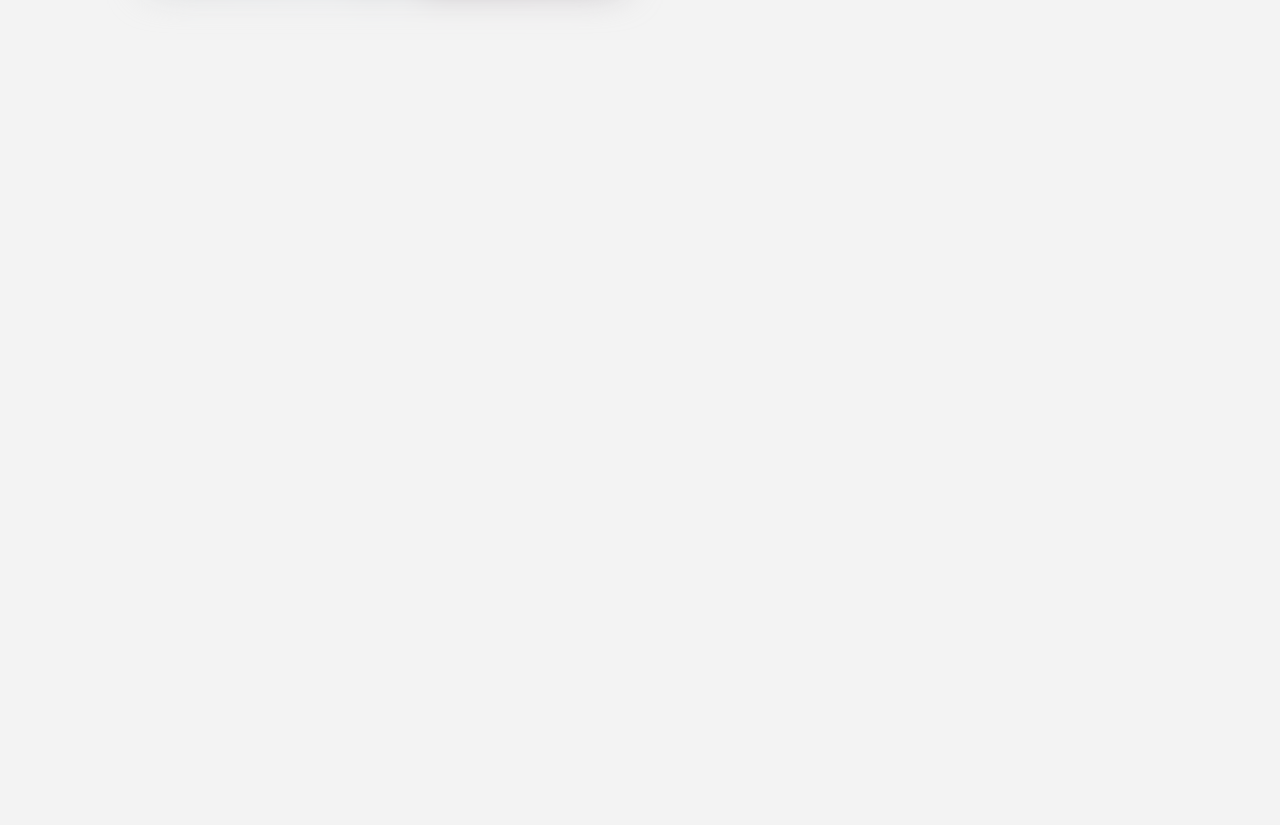
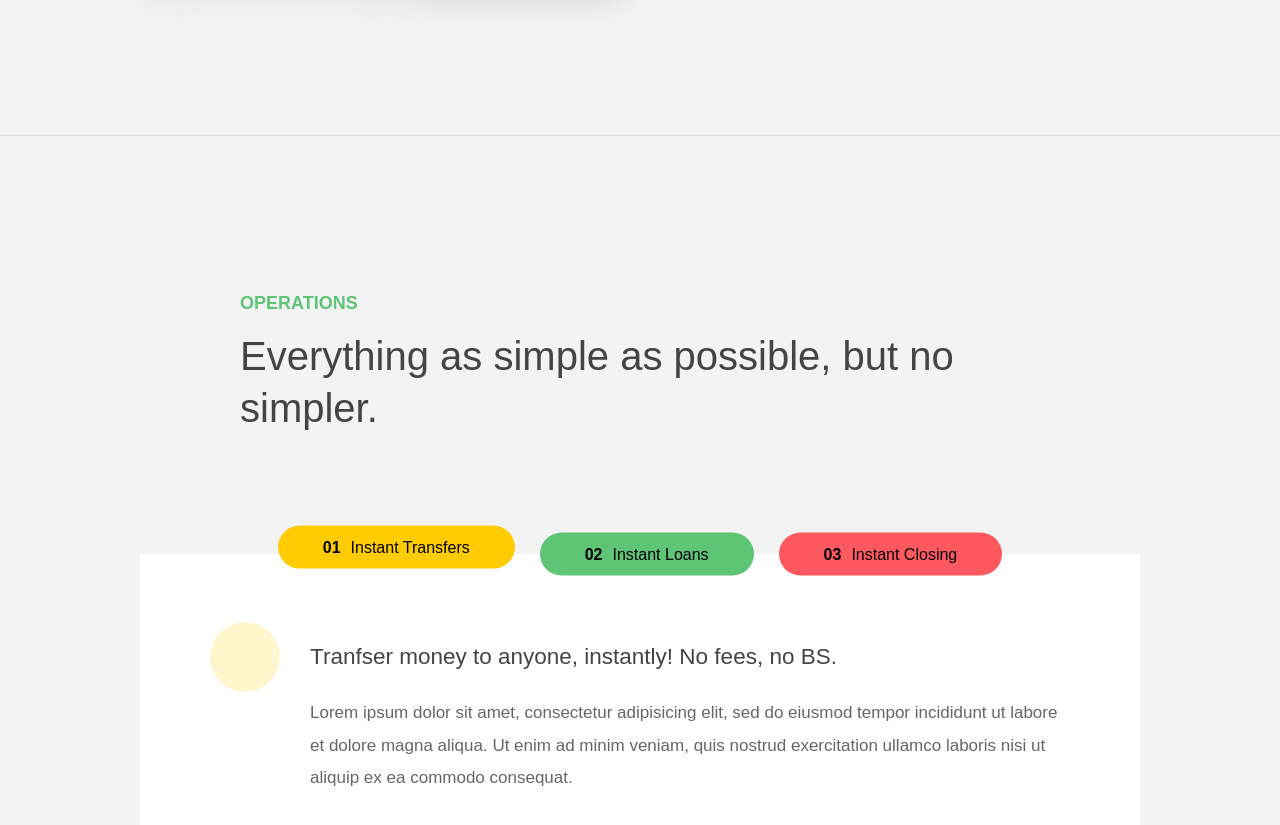
Before and after one commit to Withlaw/-_-, a React (Create React App) app in the folder JS_ZtoE/Bankist/react-app/: page / in a window 1280 px wide. Shown: the part 2120-2945 px from the top of the page. Before the commit the page ends 2255 px from the top, so only its background shows below. Built offline with nearby package versions, Linux system fonts and the light colour scheme.

Commit message:
design: section2 layout

```diff
--- a/JS_ZtoE/Bankist/react-app/src/App.js
+++ b/JS_ZtoE/Bankist/react-app/src/App.js
@@ -1,12 +1,14 @@
 import "./globals.css";
 import Header from "./Header";
 import Section1 from "./Section1";
+import Section2 from "./Section2";
 
 function App() {
   return (
     <div className="App">
       <Header />
       <Section1 />
+      <Section2 />
     </div>
   );
 }
--- /dev/null
+++ b/JS_ZtoE/Bankist/react-app/src/Section2.js
@@ -0,0 +1,13 @@
+import Section2Operations from "./components/section2/section2-operations";
+import Section2Title from "./components/section2/section2-title";
+
+function Section2() {
+  return (
+    <section class="section" id="section--2">
+      <Section2Title />
+      <Section2Operations />
+    </section>
+  );
+}
+
+export default Section2;
--- /dev/null
+++ b/JS_ZtoE/Bankist/react-app/src/components/section2/section2-operations.js
@@ -0,0 +1,85 @@
+import classes from "./section2-operations.module.css";
+
+function Section2Operations() {
+  return (
+    <div className={classes.operations}>
+      <div className={classes["tab-container"]}>
+        <button
+          className={`btn ${classes.tab} ${classes[`tab-1`]} ${
+            classes[`tab-active`]
+          }`}
+          data-tab="1"
+        >
+          <span>01</span>Instant Transfers
+        </button>
+        <button
+          className={`btn ${classes.tab} ${classes[`tab-2`]}`}
+          data-tab="2"
+        >
+          <span>02</span>Instant Loans
+        </button>
+        <button
+          className={`btn ${classes.tab} ${classes[`tab-3`]}`}
+          data-tab="3"
+        >
+          <span>03</span>Instant Closing
+        </button>
+      </div>
+      <div
+        className={`${classes.content} operations__content--1 ${
+          classes[`content-active`]
+        }`}
+      >
+        <div className={`${classes.icon} ${classes[`icon-1`]}`}>
+          {/* <svg>
+            <use xlink:href={img/icons.svg#icon-upload}></use>
+          </svg> */}
+        </div>
+        <h5 className={classes.header}>
+          Tranfser money to anyone, instantly! No fees, no BS.
+        </h5>
+        <p>
+          Lorem ipsum dolor sit amet, consectetur adipisicing elit, sed do
+          eiusmod tempor incididunt ut labore et dolore magna aliqua. Ut enim ad
+          minim veniam, quis nostrud exercitation ullamco laboris nisi ut
+          aliquip ex ea commodo consequat.
+        </p>
+      </div>
+
+      <div className={`${classes.content} operations__content--2`}>
+        <div className={`${classes.icon} ${classes[`icon-2`]}`}>
+          {/* <svg>
+            <use xlink:href={img/icons.svg#icon-home}></use>
+          </svg> */}
+        </div>
+        <h5 className={classes.header}>
+          Buy a home or make your dreams come true, with instant loans.
+        </h5>
+        <p>
+          Duis aute irure dolor in reprehenderit in voluptate velit esse cillum
+          dolore eu fugiat nulla pariatur. Excepteur sint occaecat cupidatat non
+          proident, sunt in culpa qui officia deserunt mollit anim id est
+          laborum.
+        </p>
+      </div>
+      <div className={`${classes.content} operations__content--3`}>
+        <div className={`${classes.icon} ${classes[`icon-3`]}`}>
+          {/* <svg>
+            <use xlink:href={img/icons.svg#icon-user-x}></use>
+          </svg> */}
+        </div>
+        <h5 className={classes.header}>
+          No longer need your account? No problem! Close it instantly.
+        </h5>
+        <p>
+          Excepteur sint occaecat cupidatat non proident, sunt in culpa qui
+          officia deserunt mollit anim id est laborum. Ut enim ad minim veniam,
+          quis nostrud exercitation ullamco laboris nisi ut aliquip ex ea
+          commodo consequat.
+        </p>
+      </div>
+    </div>
+  );
+}
+
+export default Section2Operations;
--- /dev/null
+++ b/JS_ZtoE/Bankist/react-app/src/components/section2/section2-operations.module.css
@@ -0,0 +1,102 @@
+/* OPERATIONS */
+.operations {
+  max-width: 100rem;
+  margin: 12rem auto 0 auto;
+
+  background-color: #fff;
+}
+
+.tab-container {
+  display: flex;
+  justify-content: center;
+}
+
+.tab {
+  margin-right: 2.5rem;
+  transform: translateY(-50%);
+}
+
+.tab span {
+  margin-right: 1rem;
+  font-weight: 600;
+  display: inline-block;
+}
+
+.tab-1 {
+  background-color: var(--color-secondary);
+}
+
+.tab-1:hover {
+  background-color: var(--color-secondary-darker);
+}
+
+.tab-3 {
+  background-color: var(--color-tertiary);
+  margin: 0;
+}
+
+.tab-3:hover {
+  background-color: var(--color-tertiary-darker);
+}
+
+.tab-active {
+  transform: translateY(-66%);
+}
+
+.content {
+  display: none;
+
+  /* JUST PRESENTATIONAL */
+  font-size: 1.7rem;
+  padding: 2.5rem 7rem 6.5rem 7rem;
+}
+
+.content-active {
+  display: grid;
+  grid-template-columns: 7rem 1fr;
+  column-gap: 3rem;
+  row-gap: 0.5rem;
+}
+
+.header {
+  font-size: 2.25rem;
+  font-weight: 500;
+  align-self: center;
+}
+
+.icon {
+  display: flex;
+  align-items: center;
+  justify-content: center;
+  height: 7rem;
+  width: 7rem;
+  border-radius: 50%;
+}
+
+.icon svg {
+  height: 2.75rem;
+  width: 2.75rem;
+}
+
+.content p {
+  grid-column: 2;
+}
+
+.icon-1 {
+  background-color: var(--color-secondary-opacity);
+}
+.icon-2 {
+  background-color: var(--color-primary-opacity);
+}
+.icon-3 {
+  background-color: var(--color-tertiary-opacity);
+}
+.icon-1 svg {
+  fill: var(--color-secondary-darker);
+}
+.icon-2 svg {
+  fill: var(--color-primary);
+}
+.icon-3 svg {
+  fill: var(--color-tertiary);
+}
--- /dev/null
+++ b/JS_ZtoE/Bankist/react-app/src/components/section2/section2-title.js
@@ -0,0 +1,12 @@
+function Section2Title() {
+  return (
+    <div class="section__title">
+      <h2 class="section__description">Operations</h2>
+      <h3 class="section__header">
+        Everything as simple as possible, but no simpler.
+      </h3>
+    </div>
+  );
+}
+
+export default Section2Title;
--- a/JS_ZtoE/Bankist/react-app/src/globals.css
+++ b/JS_ZtoE/Bankist/react-app/src/globals.css
@@ -82,3 +82,34 @@ img {
   line-height: 1.3;
   font-weight: 500;
 }
+
+.btn {
+  display: inline-block;
+  background-color: var(--color-primary);
+  font-size: 1.6rem;
+  font-family: inherit;
+  font-weight: 500;
+  border: none;
+  padding: 1.25rem 4.5rem;
+  border-radius: 10rem;
+  cursor: pointer;
+  transition: all 0.3s;
+}
+
+.btn:hover {
+  background-color: var(--color-primary-darker);
+}
+
+.btn-text {
+  display: inline-block;
+  background: none;
+  font-size: 1.7rem;
+  font-family: inherit;
+  font-weight: 500;
+  color: var(--color-primary);
+  border: none;
+  border-bottom: 1px solid currentColor;
+  padding-bottom: 2px;
+  cursor: pointer;
+  transition: all 0.3s;
+}
```
Also changed, not shown: JS_ZtoE/Bankist/react-app/src/components/section1/section1-title.module.css (deleted).
